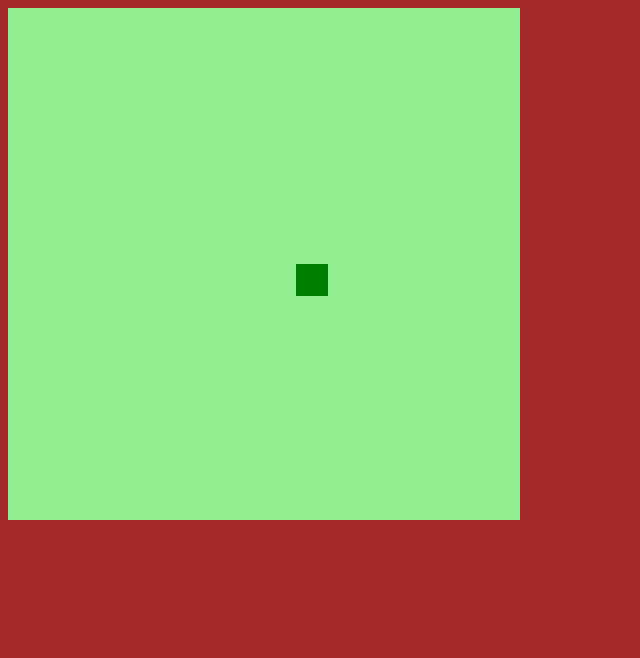
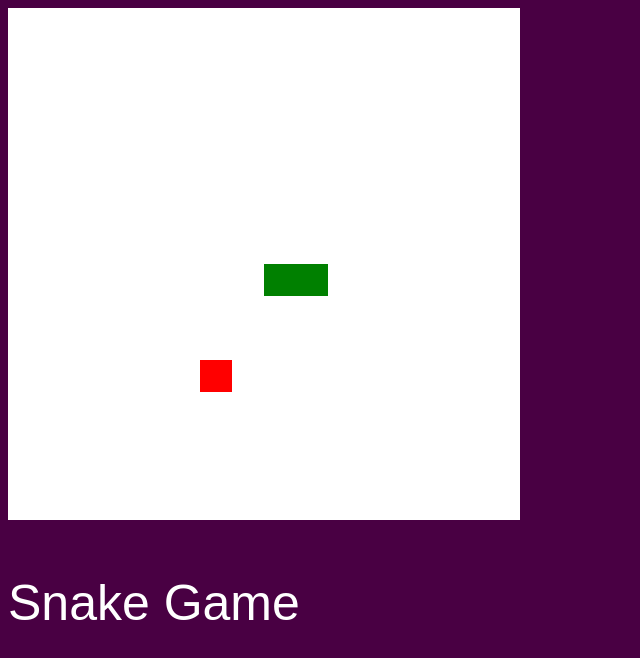
Before and after one commit to xLEANDROx/snake-game, a plain HTML site: page index.html in a window 1280 px wide. Shown: the whole page, without its empty margins (0-640 px from the left). Drawn offline with Linux system fonts and the light colour scheme.

Commit message:
Desenhando Comida

```diff
--- a/css/style.css
+++ b/css/style.css
@@ -1,4 +1,9 @@
 body {
-    background-color: brown;
+    background-color: rgb(73, 0, 67);
+}
+.nome-jogo {
+    font-family: Arial, Helvetica, sans-serif;
+    font-size: 50px;
+    color: white;
 
 }
--- a/index.html
+++ b/index.html
@@ -4,11 +4,17 @@
     <meta charset="UTF-8">
     <meta http-equiv="X-UA-Compatible" content="IE=edge">
     <meta name="viewport" content="width=device-width, initial-scale=1.0">
-    <title>Snake Game | Joguinho da Cobrinha</title>
+    <title>Snake Game | Jogo da Cobrinha</title>
     <link rel="stylesheet" href="css/style.css">
     <script defer src="js/script.js"></script>
 </head>
 <body>
     <canvas id="snake" width="512px" height="512px"></canvas>
+    <div class="container">
+        <p class="nome-jogo">Snake Game</p>
+
+
+
+    </div>
 </body>
 </html>
--- a/js/script.js
+++ b/js/script.js
@@ -8,17 +8,26 @@ snake[0] = {
 }
 
 let direction = "right";
+let food = {
+    x: Math.floor(Math.random() * 15 + 1) * box,
+    y: Math.floor(Math.random() * 15 + 1) * box
+}
 
 function criarBg() {
-    context.fillStyle = "lightgreen";
+    context.fillStyle = "white";
     context.fillRect (0, 0, 16 * box, 16 * box);
 }
+
 function criarCobrinha() {
     for (i=0; i < snake.length; i++){
-        context.fillStyle="green";
-        context.fillRect(snake[i].x, snake[i].y, box, box,);
+        context.fillStyle = "green";
+        context.fillRect (snake[i].x, snake[i].y, box, box,);
     }
+}
 
+function drawFood() {
+    context.fillStyle = " red ";
+    context.fillRect (food.x, food.y, box, box);
 }
 
 document.addEventListener('keydown', update);
@@ -38,6 +47,7 @@ function iniciarJogo(){
 
     criarBg();
     criarCobrinha();
+    drawFood();
 
     let snakeX = snake[0].x;
     let snakeY = snake[0].y;
@@ -47,7 +57,12 @@ function iniciarJogo(){
     if (direction == "up") snakeY -= box;
     if (direction == "down") snakeY += box;
 
-    snake.pop();
+    if (snakeX != food.x || snakeY != food.y){
+        snake.pop();
+    }
+    else {food.x = Math.floor(Math.random() * 15 + 1) * box;
+          food.y = Math.floor(Math.random() * 15 + 1) * box;
+    }
 
     let newHead = {
         x: snakeX,
```
